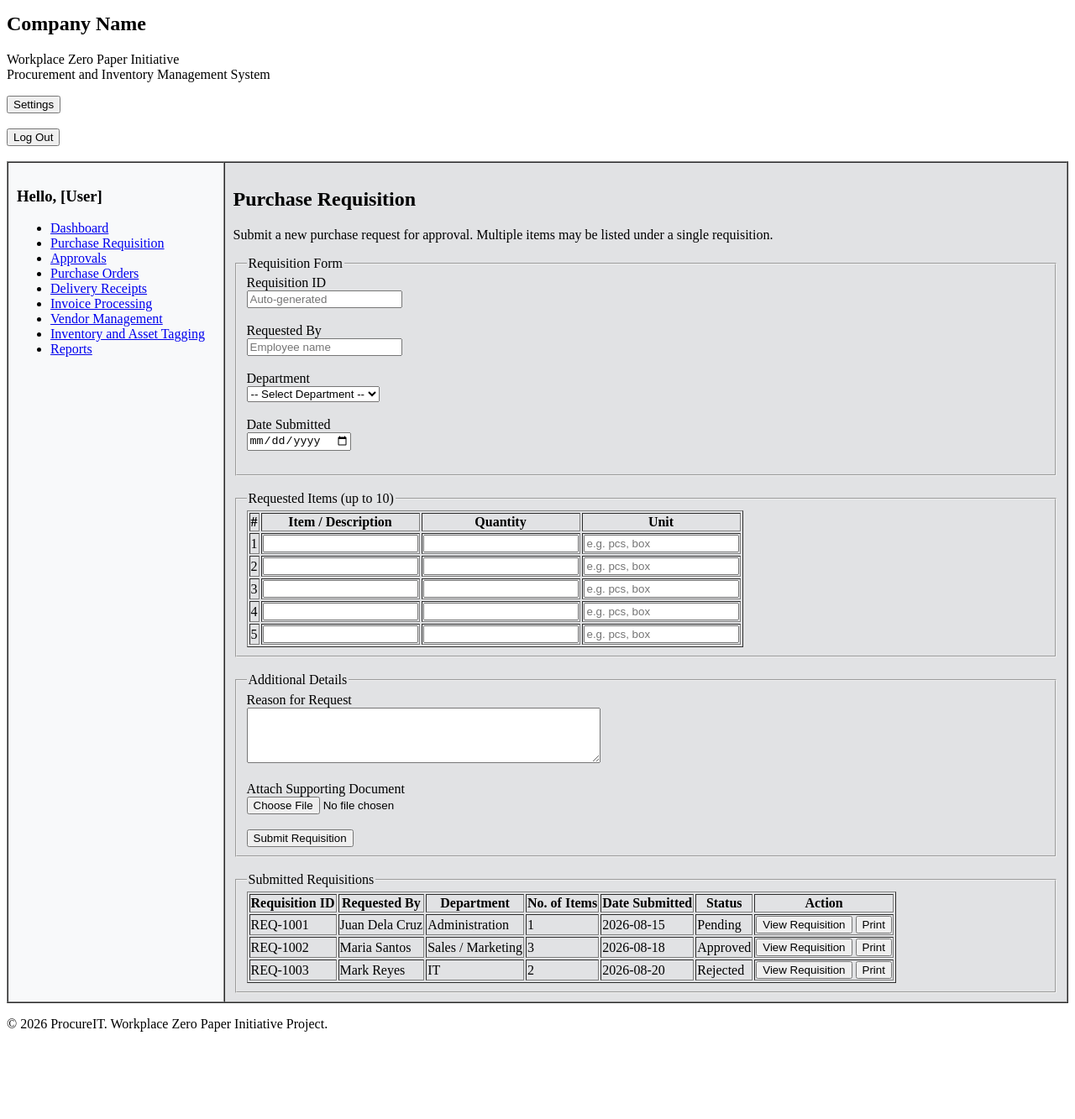
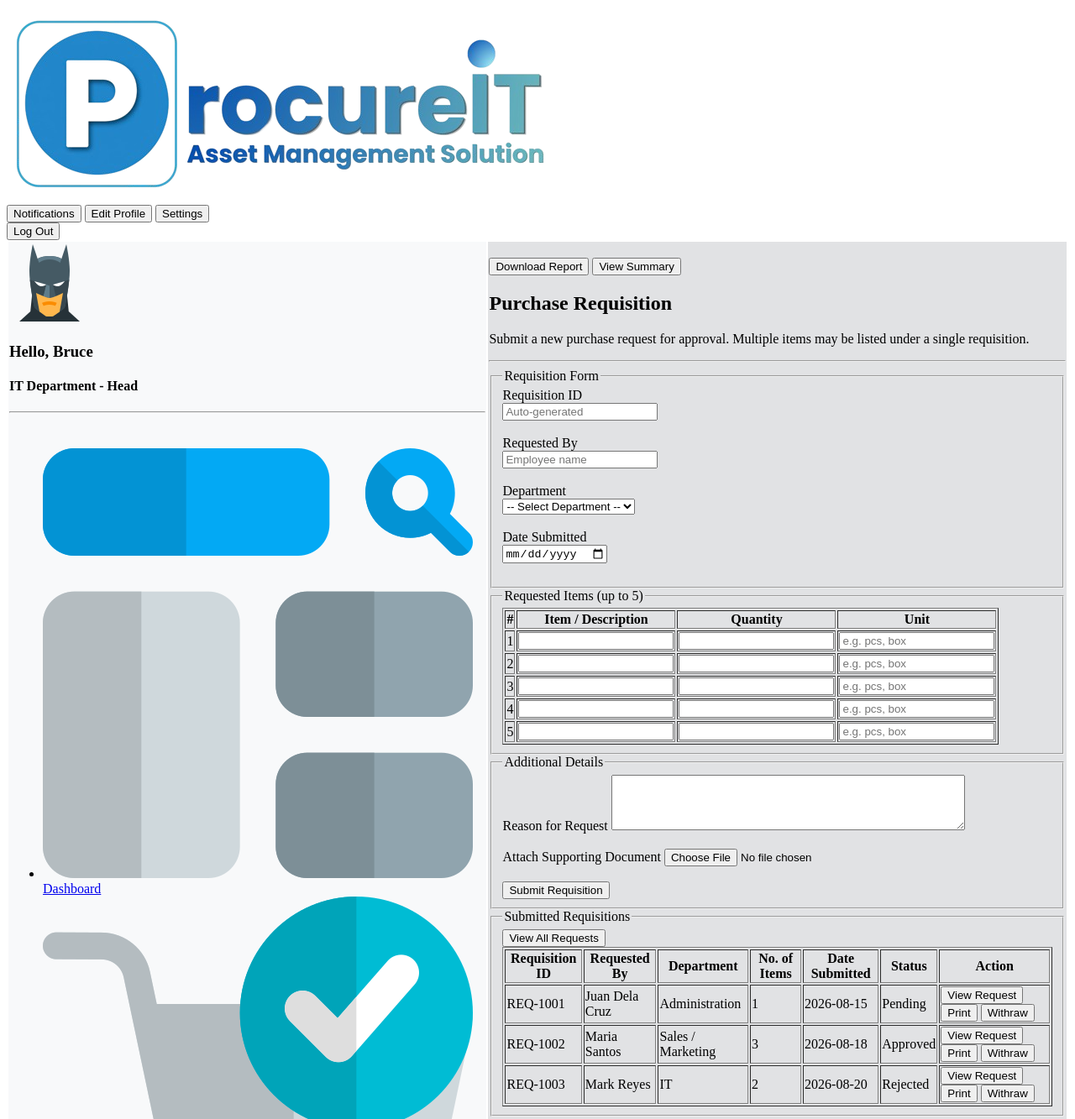
Before and after one commit to gperalta-mmdc/MO-IT161-Group-8, a plain HTML site: page requisition.html in a window 1280 px wide. Shown: the part 5-1338 px from the top of the page at 84% size. Before the commit the page ends 1250 px from the top, so only its background shows below. Drawn offline with Linux system fonts and the light colour scheme.

Commit message:
dashboard and requisition - added css styling tags/elements
dashboard and requisition update

```diff
--- a/requisition.html
+++ b/requisition.html
@@ -4,63 +4,77 @@
     <title>
       Purchase Requisition - ProcureIT - Procurement and Inventory System
     </title>
+    <link rel="stylesheet" href="style.css" />
   </head>
-  <body>
-    <section>
-      <h1>Company Name</h1>
-      <p>
-        Workplace Zero Paper Initiative<br />
-        Procurement and Inventory Management System
-      </p>
-      <button>Settings</button><br /><br />
-      <form action="index.html" method="get">
-        <button type="submit">Log Out</button>
-      </form>
-      <br />
-      <table
-        width="100%"
-        style="height: 100vh"
-        border="1"
-        cellpadding="10"
-        cellspacing="0"
-      >
+
+    <body>
+    <div class="header-bar">
+      <div class="header-image">
+        <img src="./resources/pit-header.png" />
+      </div>
+
+      <div class="header-buttons">
+        <button class = "btn-header"> Notifications </button>
+        <button class="btn-header">Edit Profile</button>
+        <button class="btn-header">Settings</button>
+        <form action="index.html" method="get">
+          <button type="submit" class="btn-header">Log Out</button>
+        </form>
+      </div>
+    </div>
+
+      <table class="layout-table">
+
         <tr>
-          <td width="13%" valign="top" bgcolor="#f8f9fa">
-            <h3>Hello, [User]</h3>
-            <nav>
+          <td class = "sidebar" width="13%" valign="top" bgcolor="#f8f9fa">
+            <img class="profilepicture" src="./resources/icons/profile.png" />
+            <h3 class="profile-name">Hello, Bruce</h3>
+            <h4 class="profile-department">IT Department - Head</h4>
+            <hr>
+            <br>
+            <nav class = "navigation">
               <ul>
-                <li><a href="dashboard.html">Dashboard</a></li>
-                <li><a href="requisition.html">Purchase Requisition</a></li>
-                <li><a href="approvals.html">Approvals</a></li>
-                <li><a href="purchase-order.html">Purchase Orders</a></li>
-                <li><a href="delivery.html">Delivery Receipts</a></li>
-                <li><a href="invoices.html">Invoice Processing</a></li>
-                <li><a href="vendors.html">Vendor Management</a></li>
-                <li>
-                  <a href="inventory.html">Inventory and Asset Tagging</a>
-                </li>
-                <li><a href="reports.html">Reports</a></li>
+                <li><a href="dashboard.html"><img src="./resources/icons/dashboard.png"/>Dashboard</a></li>
+                <li><a href="requisition.html"><img src="./resources/icons/requisition.png"/>Purchase Requisition</a></li>
+                <li><a href="approvals.html"><img src="./resources/icons/approvals.png"/>Approvals</a></li>
+                <li><a href="purchase-order.html"><img src="./resources/icons/purchase-order.png"/>Purchase Orders</a></li>
+                <li><a href="delivery.html"><img src="./resources/icons/delivery.png"/>Delivery Receipts</a></li>
+                <li><a href="invoices.html"><img src="./resources/icons/invoices.png"/>Invoice Processing</a></li>
+                <li><a href="vendors.html"><img src="./resources/icons/vendors.png"/>Vendor Management</a></li>
+                <li><a href="inventory.html"><img src="./resources/icons/inventory.png"/>Inventory and Asset Tagging</a></li>
+                <li><a href="reports.html"><img src="./resources/icons/reports.png"/>Reports</a></li>
+              <br />
+              <hr />
+              <br />
+                <li><a href=""><img src="./resources/icons/support.png" />Help and Support</a></li>
               </ul>
             </nav>
           </td>
 
-          <td width="50%" bgcolor="#e1e2e4" valign="top">
+          <td class = "content" width="50%" bgcolor="#e1e2e4" valign="top">
+            <br>
+            <div class="btn-contentgroup">
+            <button class="btn-content">Download Report</button>
+            <button class="btn-content">View Summary</button>
+            </div>
+
             <h2>Purchase Requisition</h2>
             <p>
               Submit a new purchase request for approval. Multiple items may be
               listed under a single requisition.
             </p>
-            <fieldset>
-              <legend>Requisition Form</legend>
-              <label>Requisition ID</label>
+            <hr>
+            <fieldset class ="content-field" >
+              <legend class = "content-legend">Requisition Form</legend>
+              <label class = "content-label">Requisition ID</label>
               <br />
               <input type="text" placeholder="Auto-generated" />
               <br /><br />
-              <label>Requested By</label>
+              <label class = "content-label">Requested By</label>
               <br />
               <input type="text" placeholder="Employee name" />
               <br /><br />
-              <label>Department</label>
+              <label class = "content-label">Department</label>
               <br />
               <select>
                 <option>-- Select Department --</option>
@@ -76,15 +90,16 @@
                 <option>Leadership</option>
               </select>
               <br /><br />
-              <label>Date Submitted</label>
+              <label class = "content-label">Date Submitted</label>
               <br />
               <input type="date" />
               <br /><br />
             </fieldset>
-            <br />
-            <fieldset>
-              <legend>Requested Items (up to 10)</legend>
-              <table border="1">
+
+
+            <fieldset class = "content-field">
+              <legend class = "content-legend">Requested Items (up to 5)</legend>
+              <table class = "content-table" border="1">
                 <thead>
                   <tr>
                     <th>#</th>
@@ -127,23 +142,21 @@
                 </tbody>
               </table>
             </fieldset>
-            <br />
-            <fieldset>
-              <legend>Additional Details</legend>
-              <label>Reason for Request</label>
-              <br />
+
+            <fieldset class = "content-field">
+              <legend class = "content-legend">Additional Details</legend>
+              <label class = "content-label">Reason for Request</label>
               <textarea rows="4" cols="50"></textarea>
               <br /><br />
-              <label>Attach Supporting Document</label>
-              <br />
+              <label class = "content-label">Attach Supporting Document</label>
               <input type="file" />
               <br /><br />
-              <button type="submit">Submit Requisition</button>
+              <button class = "btn-content" type="submit">Submit Requisition</button>
             </fieldset>
-            <br />
-            <fieldset>
-              <legend>Submitted Requisitions</legend>
-              <table border="1">
+
+            <fieldset class = "content-field">
+              <legend class = "content-legend">Submitted Requisitions</legend>
+              <table class = "content-table" border="1">
                 <thead>
                   <tr>
                     <th>Requisition ID</th>
@@ -164,8 +177,9 @@
                     <td>2026-08-15</td>
                     <td>Pending</td>
                     <td>
-                      <button type="button">View Requisition</button>
-                      <button type="button">Print</button>
+                      <button class = "btn-content" type="button">View Request</button>
+                      <button class = "btn-content" type="button">Print</button>
+                      <button class = "btn-content" type="button">Withraw</button>
                     </td>
                   </tr>
                   <tr>
@@ -176,8 +190,9 @@
                     <td>2026-08-18</td>
                     <td>Approved</td>
                     <td>
-                      <button type="button">View Requisition</button>
-                      <button type="button">Print</button>
+                      <button class = "btn-content" type="button">View Request</button>
+                      <button class = "btn-content" type="button">Print</button>
+                      <button class = "btn-content" type="button">Withraw</button>
                     </td>
                   </tr>
                   <tr>
@@ -188,18 +203,20 @@
                     <td>2026-08-20</td>
                     <td>Rejected</td>
                     <td>
-                      <button type="button">View Requisition</button>
-                      <button type="button">Print</button>
+                      <button class = "btn-content" type="button">View Request</button>
+                      <button class = "btn-content" type="button">Print</button>
+                      <button class = "btn-content" type="button">Withraw</button>
                     </td>
                   </tr>
+                  <button class = "btn-content" type="button">View All Requests</button>
                 </tbody>
               </table>
             </fieldset>
           </td>
         </tr>
       </table>
-    </section>
-    <footer>
+
+    <footer class = "footer">
       <p>&copy; 2026 ProcureIT. Workplace Zero Paper Initiative Project.</p>
     </footer>
   </body>
```
Also changed, not shown: dashboard.html (+56 -37 lines).
